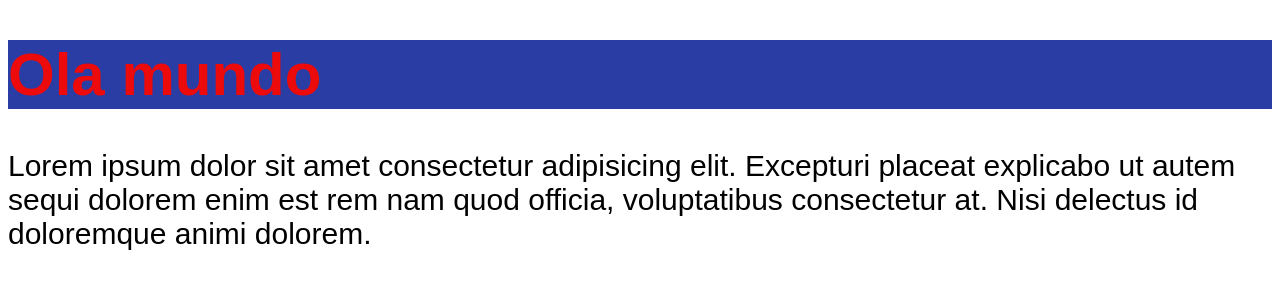
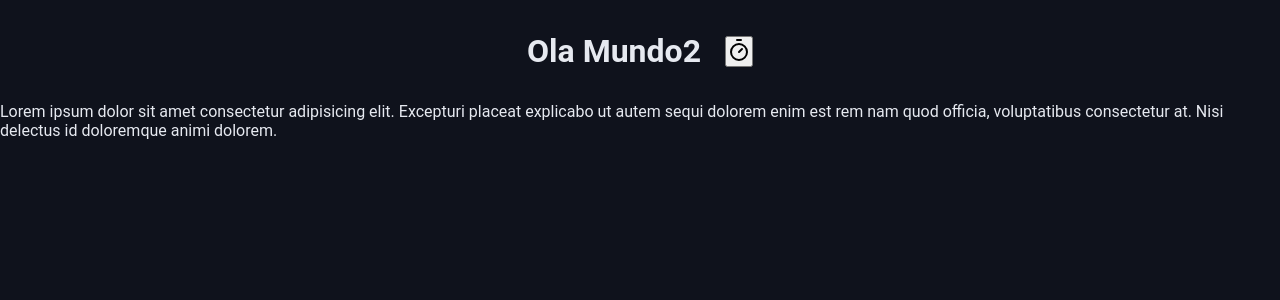
Before and after one commit to Andreysson-Araujo/chronos-pomodoro, a React (Vite) app: page / in a window 1280 px wide. Shown: the top 300 px of the page. Built offline with nearby package versions, Linux system fonts and the light colour scheme.

Commit message:
add Typagem ReactNode

```diff
--- a/package.json
+++ b/package.json
@@ -10,6 +10,7 @@
     "preview": "vite preview"
   },
   "dependencies": {
+    "lucide-react": "^0.546.0",
     "react": "^19.1.1",
     "react-dom": "^19.1.1"
   },
@@ -23,6 +24,7 @@
     "eslint-plugin-react-hooks": "^5.2.0",
     "eslint-plugin-react-refresh": "^0.4.22",
     "globals": "^16.4.0",
+    "typed-css-modules": "^0.9.1",
     "typescript": "~5.9.3",
     "typescript-eslint": "^8.45.0",
     "vite": "^7.1.7"
--- a/src/App.tsx
+++ b/src/App.tsx
@@ -1,19 +1,22 @@
 import "./styles/theme.css";
 import "./styles/global.css";
 import { Heading } from "./components/Heading";
+import { TimerIcon } from "lucide-react";
 
 export default function App() {
   return (
     <>
-      <div>
-        <Heading />
-        <p>
-          Lorem ipsum dolor sit amet consectetur adipisicing elit. Excepturi
-          placeat explicabo ut autem sequi dolorem enim est rem nam quod
-          officia, voluptatibus consectetur at. Nisi delectus id doloremque
-          animi dolorem.
-        </p>
-      </div>
+      <Heading>
+        Ola Mundo2
+        <button>
+          <TimerIcon />
+        </button>
+      </Heading>
+      <p>
+        Lorem ipsum dolor sit amet consectetur adipisicing elit. Excepturi
+        placeat explicabo ut autem sequi dolorem enim est rem nam quod officia,
+        voluptatibus consectetur at. Nisi delectus id doloremque animi dolorem.
+      </p>
     </>
   );
 }
--- /dev/null
+++ b/src/components/Heading.module.css
@@ -0,0 +1,7 @@
+.heading {
+  margin: 3.2rem 0;
+  display: flex;
+  align-items: center;
+  justify-content: center;
+  gap: 2.4rem;
+}
--- a/src/components/Heading.mudule.css
+++ /dev/null
@@ -1,4 +0,0 @@
-.heading {
-  background: rgb(42, 61, 165);
-  color: rgb(236, 10, 10);
-}
--- a/src/components/Heading.tsx
+++ b/src/components/Heading.tsx
@@ -1,5 +1,10 @@
-import "./Heading.mudule.css";
+import type React from "react";
+import styles from "./Heading.module.css";
 
-export function Heading() {
-  return <h1 className="heading">Ola mundo</h1>;
+type HeadingProps = {
+  children: React.ReactNode;
+};
+
+export function Heading({ children }: HeadingProps) {
+  return <h1 className={styles.heading}>{children}</h1>;
 }
--- a/src/styles/global.css
+++ b/src/styles/global.css
@@ -1,8 +1,20 @@
-body {
-  font-family: sans-serif;
-  font-size: 1.875rem;
+* {
+  margin: 0;
+  padding: 0;
+  box-sizing: border-box;
 }
 
-h1 {
-  color: var(--primary);
+html {
+  font-size: 62.5%;
 }
+
+body {
+  font-size: 1.6rem;
+}
+
+body {
+  font-family: "Roboto", sans-serif;
+  font-size: 1.6rem;
+  background: var(--gray-900);
+  color: var(--text-default);
+}
--- a/src/styles/theme.css
+++ b/src/styles/theme.css
@@ -1,3 +1,35 @@
 :root {
-  --primary: pink;
+  --gray-100: #e6e9f0;
+  --gray-200: #cdd3e1;
+  --gray-300: #aab3ce;
+  --gray-400: #555f7d;
+  --gray-500: #454f6a;
+  --gray-600: #363d56;
+  --gray-700: #272f43;
+  --gray-800: #1b2030;
+  --gray-900: #0f121c;
+
+  --primary-light: #4de7b7;
+  --primary: #0da170;
+  --primary-dark: #065f46;
+
+  --link-color: #10b981;
+  --link-hover: #0b8a60;
+
+  --success: #22c55e;
+  --warning: #eab308;
+  --error: #991b1b;
+  --info: #3b82f6;
+
+  --text-over-primary: #0a0f1a;
+  --text-over-primary-dark: #e6e9f0;
+  --text-over-primary-light: #0a0f1a;
+  --text-over-warning: #0a0f1a;
+  --text-over-error: #e6e9f0;
+
+  --text-default: #e6e9f0;
+  --text-muted: #aab3cc;
+
+  --disabled: #555f7d;
+  --text-disabled: #aab3cc;
 }
```
Also changed, not shown: 1 other file (tests, documents, lock files or other folders).
